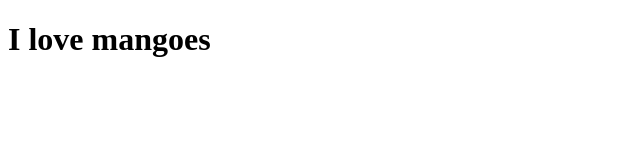
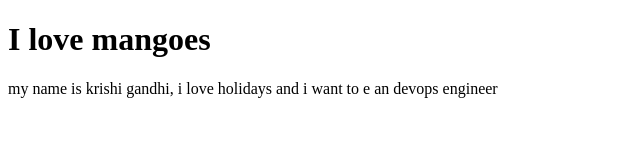
Before and after one commit to krishi12janurary/krishi_2006, a plain HTML site: page index.html in a window 1280 px wide. Shown: the whole page, without its empty margins (0-640 px from the left). Drawn offline with Linux system fonts and the light colour scheme.

Commit message:
third commit

```diff
--- a/index.html
+++ b/index.html
@@ -6,5 +6,6 @@
 </head>
 <body>
     <h1>I love mangoes</h1>
+    <p> my name is krishi gandhi, i love holidays and i want to e an devops engineer</p>
 </body>
 </html>
```
